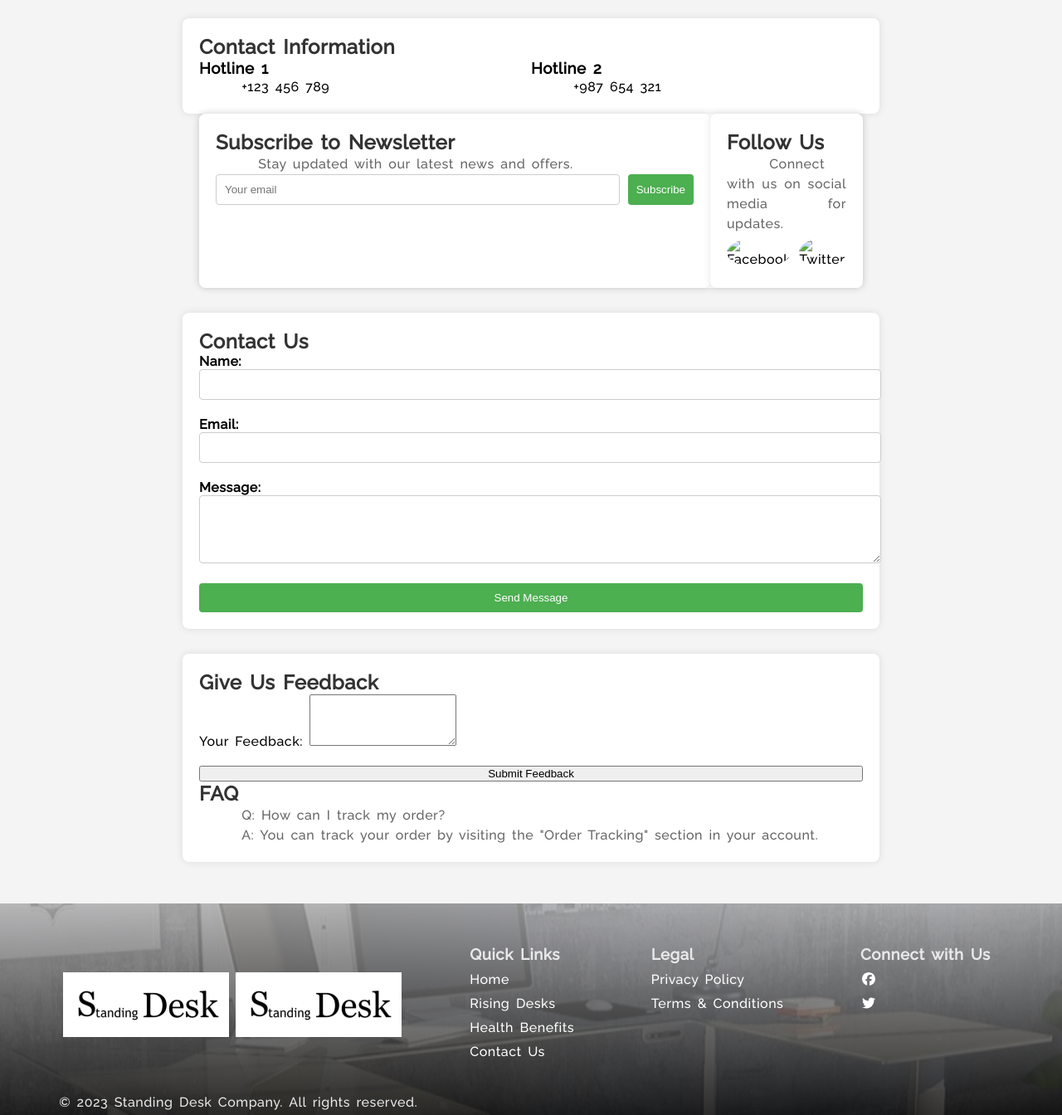
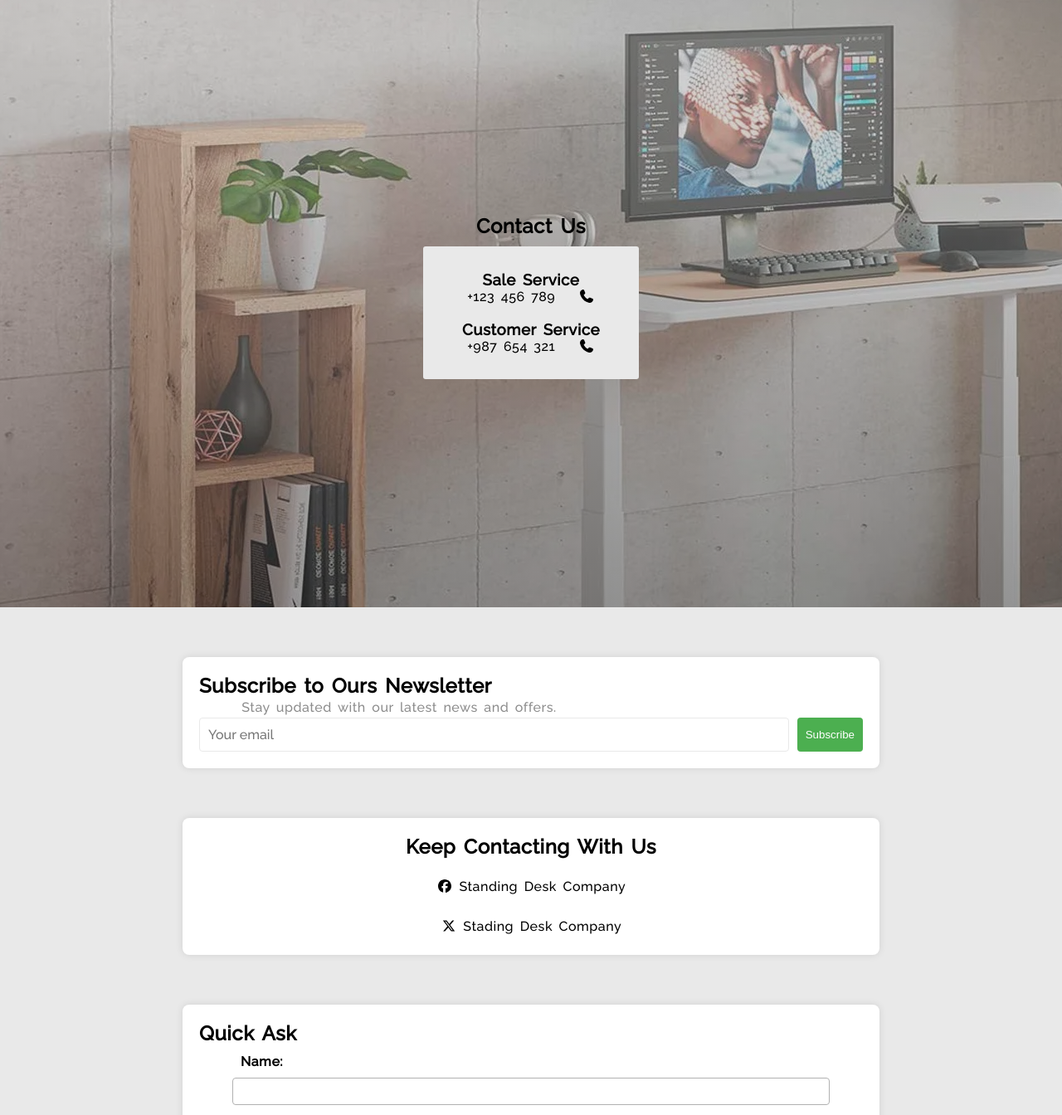
Before and after one commit to Winstonjames2/Rising-Desk, a plain HTML site: page contact.html in a window 1280 px wide. Shown: the part 88-1432 px from the top of the page at 83% size. Drawn offline with Linux system fonts and the light colour scheme.

Commit message:
finish contact html

```diff
--- a/contact.html
+++ b/contact.html
@@ -1,31 +1,34 @@
 <!DOCTYPE html>
 <html lang="en">
-
     <head>
         <meta charset="UTF-8">
         <meta name="viewport" content="width=device-width, initial-scale=1.0">
-    <title>Contact Us - Standing Desk Company</title>
-    <link rel="stylesheet" href="static/css/style.css" />
-    <link rel="stylesheet" href="static/css/contact.css" />
-    <script src="static/icon_folder/all.min.js"></script>
-    <!-- font awesome for icon more info -- > https://fontawesome.com -->
+        <title>Standing Desk Company</title>
+        <link rel="stylesheet" href="static/css/style.css"/>
+        <link rel="stylesheet" href="static/css/contact.css"/>
+        <script src="static/icon_folder/all.min.js"></script>      <!-- font awesome for icon more info -- > https://fontawesome.com -->
     </head>
-
     <body>
         <!-- Header Section -->
         <header class="main-header">
             <section>
-            <img class="header-std_txt_img" src="static/img/std_logo.jpg" alt="Standing Desk header" />
+                <img class="header-std_txt_img" src="static/img/std_logo.jpg" alt="Standing Desk header"/>
             </section>
 
             <!-- Navigation Bar -->
             <nav>
                 <ul class="nav-links-wrapper">
                     <li><a class="bar" href="home.html">Home</a></li>
-                <li><a class="bar" href="rising_desks.html">Rising Desks</a></li>
+                    <li class="header-dropdown"><a class="bar" href="rising_desks.html">Rising Desks</a>
+                        <ul class="rising-menu">
+                            <li><a href="rising_desks.html">Electric Standing Desks</a></li>
+                            <li><a href="rising_desks.html">Convertible Desk Riser</a></li>
+                            <li><a href="rising_desks.html">Wall-Mounted Standing Desks</a></li>
+                        </ul>
+                    </li>
                     <li><a class="bar" href="health_benefits.html">Health Benefits</a></li>
                     <li><a class="bar" href="contact.html">Contact Us</a></li>
-                <li><a class="bar basket-btn">Basket</a></li>
+                    <li><a class="bar" href="basket.html">Basket</a></li>
                 </ul>
             </nav>
 
@@ -53,24 +56,26 @@
 
             <!-- Contact Information Section -->
             <div class="contact-info">
-                <h2>Contact Information</h2>
+                <h2>Contact Us</h2>
                 <!-- Add your contact information here -->
                 <div class="hotlines">
                     <div class="hotline">
-                        <h3>Hotline 1</h3>
-                        <p>+123 456 789</p>
-                    </div>
+                        <h3>Sale Service</h3>
+                        <span>+123 456 789 <a class="bar" href="tel:+1234567890"><i class="fa-solid fa-phone"></i></a></span>
+                    </div><br/>
                     <div class="hotline">
-                        <h3>Hotline 2</h3>
-                        <p>+987 654 321</p>
+                        <h3>Customer Service</h3>
+                        <span>+987 654 321 <a class="bar" href="tel:+987 654 321"><i class="fa-solid fa-phone"></i></a></span>
                     </div>
                 </div>
             </div>
 
+            <!-- sub container section -->
+            <section class="first-container">
+
                 <!-- Subscribe Newsletter Section -->
-            <div class="newsletter-social-media">
-                <div class="newsletter" style="width: 80%;">
-                    <h2>Subscribe to Newsletter</h2>
+                <div class="newsletter">
+                    <h2>Subscribe to Ours Newsletter</h2>
                     <p>Stay updated with our latest news and offers.</p>
                     <form class="newsletter-form">
                         <input type="email" placeholder="Your email">
@@ -78,106 +83,97 @@
                     </form>
                 </div>
 
-                <!-- Social Media Section -->
-                <div class="social-media" style="width: 20%;">
-                    <h2>Follow Us</h2>
-                    <p>Connect with us on social media for updates.</p>
-                    <!-- Add your social media links here -->
-                    <div class="social-icons">
-                        <a href="#" target="_blank"><img src="social_icons/facebook.png" alt="Facebook"></a>
-                        <a href="#" target="_blank"><img src="social_icons/twitter.png" alt="Twitter"></a>
-                    </div>
-                </div>
+                <div class="contact-social-media">
+                    <h2>Keep Contacting With Us</h2><br/>
+                    <a target="_blank" href="https://wwww.facebook.com"><i class="fa-brands fa-facebook"></i> Standing Desk Company</a><br/>
+                    <a target="_blank" href="https://twitter.com/"><i class="fa-brands fa-x-twitter"></i> Stading Desk Company</a>
                 </div>
 
-            <!-- Contact Us Section -->
-            <div class="contact-form-container">
-                <h1>Contact Us</h1>
+                <!-- Send us quick message -->
+                <div class="quick-ask-container">
+                    <h2>Quick Ask</h2>
                     <form class="contact-form">
                         <!-- Add your contact form fields here -->
                         <div class="form-row">
                             <label for="name">Name:</label>
-                        <input type="text" id="name" name="name" required>
+                            <input maxlength="50" type="text" id="name" name="name" required>
                         </div>
                         <div class="form-row">
                             <label for="email">Email:</label>
-                        <input type="email" id="email" name="email" required>
+                            <input maxlength="50" type="email" id="email" name="email" required>
                         </div>
                         <div class="form-row">
                             <label for="message">Message:</label>
-                        <textarea id="message" name="message" rows="4" required></textarea>
+                            <textarea maxlength="400" id="message" name="message" rows="4" required></textarea>
                         </div>
                         <button type="submit">Send Message</button>
                     </form>
                 </div>
+            </section>
 
+            <!-- second container section -->
+            <section class="second-container">
                 <!-- Give Us Feedback and FAQ Section -->
                 <div class="feedback-form-container">
-                <h2>Give Us Feedback</h2>
+                    <h2>Give Us Feedback</h2><br/>
                     <form class="feedback-form">
-                    <!-- Add your feedback form fields here -->
                         <div class="form-row">
-                        <label for="feedback">Your Feedback:</label>
+                            <label for="feedback">Your Feedback:</label><br/>
                             <textarea id="feedback" name="feedback" rows="4" required></textarea>
                         </div>
                         <button type="submit">Submit Feedback</button>
                     </form>
-
-                <h2>FAQ</h2>
-                <!-- Add your FAQ content here -->
-                <div class="faq">
-                    <p>Q: How can I track my order?</p>
-                    <p>A: You can track your order by visiting the "Order Tracking" section in your account.</p>
-                    <!-- Add more FAQ items as needed -->
                 </div>
+                <div class="resource">
+                    <h2>Useful Resources</h2>
+                    <ul class="resources-wrapper">
+                        <li><i class="icon fa-regular fa-circle-question"></i> <div>FAQ</div></li>
+                        <li><i class="icon fa-solid fa-screwdriver-wrench"></i> <div>Desk Assembly & Programming</div></li>
+                        <li><i class="icon fa-solid fa-truck-fast"></i> <div>Shipping</div></li>
+                        <li><i class="icon fa-solid fa-shield"></i> <div>5 Years Warranty</div></li>
+                    </ul>
                 </div>
+            </section>
 
         </section>
+
         <!-- Footer Section -->
         <footer class="footer-container">
-        <!-- Footer Content -->
             <div class="footer-content">
-            <!-- Logo Section -->
                 <div class="footer-section-img-wrapper">
                     <img src="static/img/std_logo.jpg" alt="Company Logo">
-                <img src="static/img/std_logo.jpg" alt="Standing Desk footer" />
+                    <img src="static/img/std_logo.jpg" alt="Standing Desk footer"/>
                 </div>
-
-            <!-- Quick Links -->
                 <div class="footer-section">
                     <h3>Quick Links</h3>
                     <ul>
-                    <li><a href="home.html">Home</a></li>
+                        <li><a href="index.html">Home</a></li>
                         <li><a href="rising_desks.html">Rising Desks</a></li>
                         <li><a href="health_benefits.html">Health Benefits</a></li>
                         <li><a href="contact_us.html">Contact Us</a></li>
+                        <li><a href="basket.html">Basket</a></li>
                     </ul>
                 </div>
-
-            <!-- Legal -->
+                <div class="footer-section">
+                    <h3>Connect with Us</h3>
+                    <ul class="social-media">
+                        <li><a href="https://facebook.com" target="_blank">Facebook</a></li>
+                        <li><a href="https://twitter.com" target="_blank">Twitter</a></li>
+                        <li><a href="https://instagram.com" target="_blank">Instagram</a></li>
+                    </ul>
+                </div>
                 <div class="footer-section">
                     <h3>Legal</h3>
                     <ul>
-                    <li><a href="privacy_policy.html">Privacy Policy</a></li>
-                    <li><a href="terms_conditions.html">Terms & Conditions</a></li>
-                </ul>
-            </div>
-
-            <!-- Social Media -->
-            <div class="footer-section">
-                <h3>Connect with Us</h3>
-                <ul class="social-media-links">
-                    <li><a href="https://facebook.com" target="_blank"><i class="fab fa-facebook"></i></a></li>
-                    <li><a href="https://twitter.com" target="_blank"><i class="fab fa-twitter"></i></a></li>
+                        <li><a href="#">Privacy Policy</a></li>
+                        <li><a href="#">Terms of Service</a></li>
                     </ul>
                 </div>
             </div>
-
-        <!-- Bottom Bar -->
-        <div class="footer-bottom-bar">
-            <p>&copy; 2023 Standing Desk Company. All rights reserved.</p>
+            <div class="footer-bottom footer-section">
+                <span>&copy; 2024 Standing Desk Company. All rights reserved. | Powered by <a href="https://github.com/Winstonjames2" target="_blank">Kyaw Htet Myat Tun</a></span>
             </div>
         </footer>
+
     </body>
-
 </html>
--- a/static/css/contact.css
+++ b/static/css/contact.css
@@ -2,65 +2,70 @@
 
 /* Body Container Styles */
 .body-container {
-    display: flex;
-    flex-direction: column;
-    align-items: center;
-    padding: 20px;
-    background-color: #f4f4f4; /* Light gray background color */
+    width: 100%;
+    background-color: var(--fg-color);
+    font-size: 1em;
 }
 
 /* Contact Information Section Styles */
 .contact-info {
+    background-image: linear-gradient(rgba(198, 198, 198, 0.451), rgba(60, 60, 60, 0.516)), url("../img/contact_bg.png");
+    width: 100%;
+    height: 95vh;
+    display: flex;
+    flex-direction: column;
+    justify-content: center;
+    align-items: center;
+}
+
+.contact-info>h2 {
+    margin: 10px;
+}
+
+.hotlines{
+    display: flex;
+    flex-direction: column;
+    background-color: var(--fg-color);
+    padding: 5px;
+    border-radius: 3px;
+    width: 250px;
+    height: 150px;
+    justify-content: center;
+    text-align: center;
+}
+
+.hotline a {
+    margin-left: 20px;
+
+}
+
+/* first container */
+.first-container {
+    width: 100%;
+    background-color: var(--fg-color);
+}
+
+/* Newsletter section */
+.newsletter, .contact-social-media, .quick-ask-container {
+    display: flex;
+    flex-direction: column;
+    justify-content: space-between;
     max-width: 800px;
-    width: 100%;
-    margin-top: 30px;
-    background-color: #fff;
+    width: 80%;
+    margin: 60px auto;
     padding: 20px;
     border-radius: 8px;
+    background-color: var(--bg-color);
     box-shadow: 0 0 10px rgba(0, 0, 0, 0.1);
 }
 
-.contact-info h2 {
-    color: #333;
-}
-
-.hotlines {
-    display: flex;
-    justify-content: space-between;
-}
-
-.hotline {
-    flex: 1;
-}
-
-/* Newsletter and Social Media Section Styles */
-.newsletter-social-media {
-    display: flex;
-    justify-content: space-between;
-    max-width: 800px;
-    width: 80%;
-    margin-bottom: 30px;
-    background-color: #fff;
-    border-radius: 8px;
-    box-shadow: 0 0 10px rgba(0, 0, 0, 0.1);
-}
-
-.newsletter,
-.social-media {
-    background-color: #fff;
-    padding: 20px;
-    border-radius: 8px;
-    box-shadow: 0 0 10px rgba(0, 0, 0, 0.1);
-}
-
-.newsletter h2,
-.social-media h2 {
-    color: #333;
+.contact-social-media {
+    text-align: center;
 }
 
 .newsletter p,
-.social-media p {
-    color: #666;
+.contact-social-media p {
+    color: rgb(141, 141, 141);
 }
 
 .newsletter-form {
@@ -71,7 +76,7 @@
 .newsletter-form input {
     flex: 1;
     padding: 10px;
-    border: 1px solid #ccc;
+    border: 1px solid var(--fg-color);
     border-radius: 4px;
 }
 
@@ -84,32 +89,6 @@
     cursor: pointer;
 }
 
-.social-icons {
-    display: flex;
-    gap: 10px;
-}
-
-.social-icons img {
-    width: 40px;
-    height: 40px;
-    border-radius: 50%;
-}
-
-/* Contact Us Section Styles */
-.contact-form-container {
-    max-width: 800px;
-    width: 100%;
-    margin-bottom: 30px;
-    background-color: #fff;
-    padding: 20px;
-    border-radius: 8px;
-    box-shadow: 0 0 10px rgba(0, 0, 0, 0.1);
-}
-
-.contact-form-container h1 {
-    color: #333;
-}
-
 .contact-form {
     display: grid;
     gap: 20px;
@@ -117,33 +96,58 @@
 
 .contact-form label {
     font-weight: bold;
+    margin: 10px;
 }
 
-.contact-form input,
-.contact-form textarea {
+input, textarea {
     width: 100%;
-    padding: 10px;
-    border: 1px solid #ccc;
+    border: 1px solid rgb(177, 177, 177);
     border-radius: 4px;
+    appearance: none;
+    padding: 6px 8px;
+    margin: 0;
+    box-sizing: border-box;
+    font-family: inherit;
+    font-size: inherit;
+    resize: none;
+    outline: none;
 }
 
-.contact-form button {
+input:focus, textarea:focus {
+    border: 1px solid var(--green);
+
+}
+
+.form-row {
+    width: 90%;
+    margin: auto;
+    display: flex;
+    flex-direction: column;
+}
+
+.contact-form button, .feedback-form button {
     padding: 10px;
-    background-color: #4caf50; /* Green button color */
-    color: #fff;
+    background-color: var(--green);
+    color: var(--bg-color);
     border: none;
     border-radius: 4px;
     cursor: pointer;
+    max-width: 800px;
+    width: 90%;
+    margin: auto;
+}
+
+/* second container */
+.second-container {
+    width: 100%;
+    background-color: var(--bg-color);
 }
 
 /* Give Us Feedback and FAQ Section Styles */
 .feedback-form-container {
-    max-width: 800px;
-    width: 100%;
-    background-color: #fff;
-    padding: 20px;
-    border-radius: 8px;
-    box-shadow: 0 0 10px rgba(0, 0, 0, 0.1);
+    width: 80%;
+    padding-top: 100px;
+    margin: auto;
     margin-bottom: 30px;
 }
 
@@ -156,6 +160,25 @@
     gap: 20px;
 }
 
-.faq {
-    color: #666;
+.resource {
+    width: 80%;
+    margin: 100px auto;
 }
+
+.resources-wrapper {
+    display: flex;
+    flex-direction: row;
+    width: 100%;
+    flex-wrap: wrap;
+    justify-content: space-around;
+    margin: 20px;
+    font-size: 1.2em;
+}
+
+.resources-wrapper li {
+    text-align: center;
+}
+
+.icon {
+    font-size: 4em;
+}
```
Also changed, not shown: static/img/contact_bg.png (added). Lines whose indentation alone changed are shown as unchanged.
